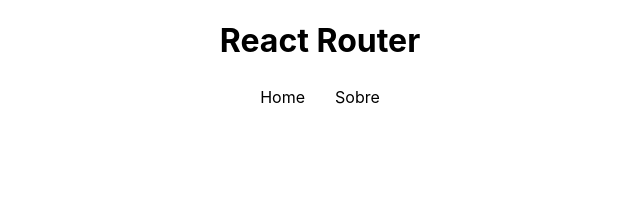
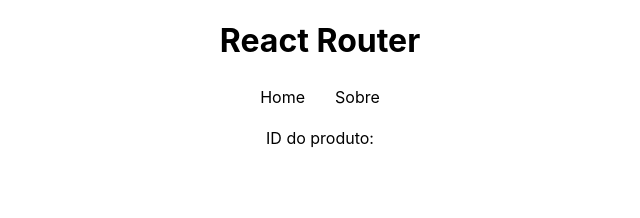
Before and after one commit to YuriCF1/Proj.Study-React-8, a React (Create React App) app in the folder react-router/: page /products/1 in a window 1280 px wide. Shown: the top 218 px of the page, without its empty margins (320-960 px from the left). Built offline with nearby package versions, Linux system fonts and the light colour scheme.

Commit message:
Creating a dinamic route using the id in the url

```diff
--- a/react-router/src/App.js
+++ b/react-router/src/App.js
@@ -6,11 +6,13 @@
 import React from "react"; // Avoiding error: Error : 'React' must be in scope when using JSX react/react-in-jsx-scope
 import { BrowserRouter, Routes, Route } from "react-router-dom";
 
+// Components
+import Navbar from "./components/Navbar";
+
 // Pages
 import Home from "./pages/Home";
 import About from "./pages/About";
-
-import Navbar from "./components/Navbar";
+import Product from "./pages/Product";
 
 function App() {
   return (
@@ -23,6 +25,8 @@
         <Routes>
           <Route path="/" element={<Home />} />
           <Route path="/about" element={<About />} />
+          {/* 4 - Rota dinâmica */}
+          <Route path="/products/:id" element={<Product />}></Route>
         </Routes>
       </BrowserRouter>
     </div>
--- a/react-router/src/pages/Home.js
+++ b/react-router/src/pages/Home.js
@@ -18,6 +18,8 @@
         <li key={item.id}>
           <h2>{item.name}</h2>
           <p>{item.price}</p>
+          {/* 4 - Rota dinâmica */}
+          <Link to={`/products/${item.id}`}>Deatalhes</Link>
         </li>
       ))}
     </ul>
--- /dev/null
+++ b/react-router/src/pages/Product.js
@@ -0,0 +1,17 @@
+import React from "react";
+
+import { useParams } from "react-router-dom";
+import { useFetch } from "../hooks/useFetch";
+
+
+const Product = () => {
+  // 4 -  Rotda dinâmica
+  const { idUrl } = useParams(); //O 'idUrl' pode ser qualquer nome. Ele faz referência ao id da url chmada em products, no App.js
+  return (
+    <>
+      <p>ID do produto: {idUrl}</p>
+    </>
+  );
+};
+
+export default Product;
```
